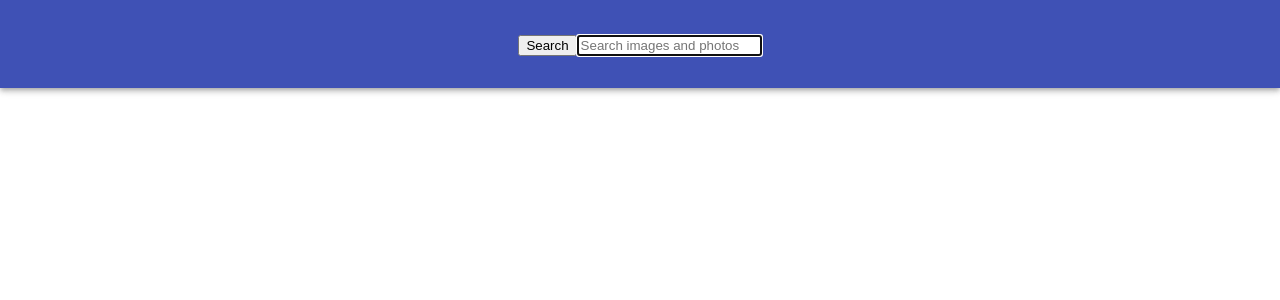
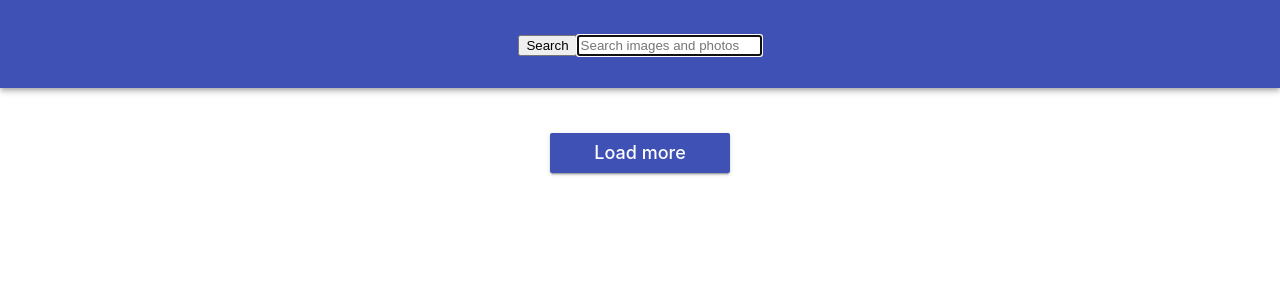
Before and after one commit to VolodymyrBilichenko/goit-react-hw-03-image-find, a React (Create React App) app: page / in a window 1280 px wide. Shown: the top 300 px of the page. Built offline with nearby package versions, Linux system fonts and the light colour scheme.

Commit message:
update
create loadMore btn

```diff
--- a/src/components/App.jsx
+++ b/src/components/App.jsx
@@ -5,12 +5,13 @@ import { GlobalStyle } from './GlobalStyle/GlobalStyles.styled';
 import { Searchbar } from './Searchbar/Searchbar';
 import { ImageGallery } from './ImageGallery/ImageGallery';
 import { NotFound } from './NotFound/NotFound';
+import { LoadMore } from './LoadMore/LoadMore';
 
 export class App extends Component {
   state = {
     images: [],
     error: '',
-    // isLoading: false,
+    isLoading: false,
 
     page: 1,
     perPage: 12,
@@ -31,7 +32,9 @@ export class App extends Component {
   handleImages = async () => {
     const { page, perPage, searchQuery } = this.state;
     try {
+      this.setState({ isLoading: true });
       const data = await getAllImages(searchQuery, page, perPage);
+      this.setState({ isLoading: false });
       console.log(data);
       if (page === 1) {
         this.setState({ images: data.hits });
@@ -55,15 +58,22 @@ export class App extends Component {
     this.setState({ searchQuery, page: 1, images: [], hasSearched: true });
   };
 
+  onLoadMore = () => {
+    this.setState(prevState => ({ page: prevState.page + 1 }));
+  };
+
   render() {
-    const { images, hasSearched, showNotFound } = this.state;
+    const { images, hasSearched, showNotFound, isLoading } = this.state;
     return (
       <>
         <GlobalStyle />
+        {isLoading && <h2>Loading.....</h2>}
         <Searchbar onSubmit={this.handleSearch} />
         <Container>
           <ImageGallery imagesLi={images} />
           {hasSearched && showNotFound && <NotFound />}
+
+          <LoadMore onClick={this.onLoadMore} />
         </Container>
       </>
     );
--- /dev/null
+++ b/src/components/LoadMore/LoadMore.jsx
@@ -0,0 +1,9 @@
+import { LoadMoreStyle } from './LoadMore.styled';
+
+export const LoadMore = ({ onClick }) => {
+  return (
+    <LoadMoreStyle type="button" onClick={onClick}>
+      Load more
+    </LoadMoreStyle>
+  );
+};
--- /dev/null
+++ b/src/components/LoadMore/LoadMore.styled.js
@@ -0,0 +1,23 @@
+import { styled } from "styled-components";
+
+export const LoadMoreStyle = styled.button`
+    margin: 25px 0;
+    padding: 8px 16px;
+    border-radius: 2px;
+    background-color: #3f51b5;
+    transition: all 250ms cubic-bezier(0.4, 0, 0.2, 1);
+    text-align: center;
+    display: inline-block;
+    color: #fff;
+    border: 0;
+    text-decoration: none;
+    cursor: pointer;
+    font-family: inherit;
+    font-size: 18px;
+    line-height: 24px;
+    font-style: normal;
+    font-weight: 500;
+    min-width: 180px;
+    box-shadow: 0px 3px 1px -2px rgba(0, 0, 0, 0.2),
+        0px 2px 2px 0px rgba(0, 0, 0, 0.14), 0px 1px 5px 0px rgba(0, 0, 0, 0.12);
+`
--- a/src/components/Searchbar/Searchbar.styled.js
+++ b/src/components/Searchbar/Searchbar.styled.js
@@ -16,6 +16,7 @@ export const HeaderSearchbarStye = styled.header`
     color: #fff;
     background-color: #3f51b5;
     box-shadow: 0px 2px 4px -1px rgba(0, 0, 0, 0.2), 0px 4px 5px 0px rgba(0, 0, 0, 0.14), 0px 1px 10px 0px rgba(0, 0, 0, 0.12);
+    margin-bottom: 20px;
 
     .SearchForm {
         display: flex;
```
